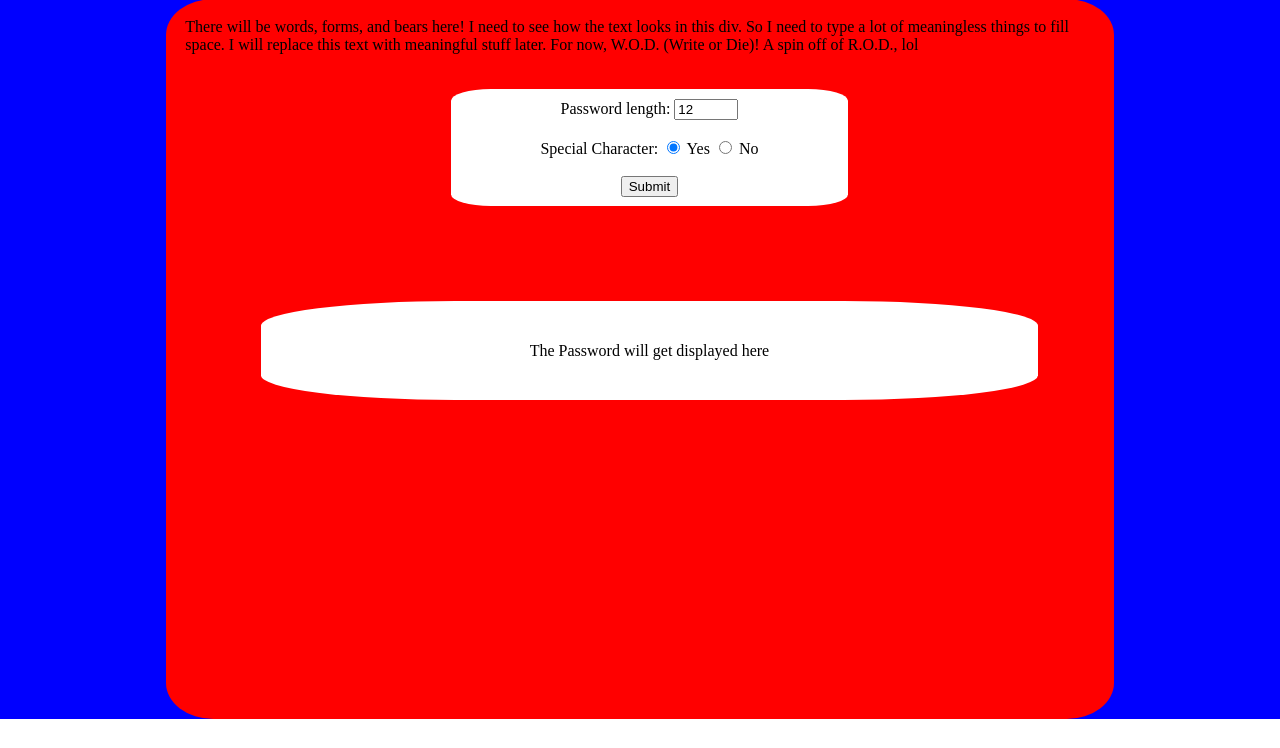
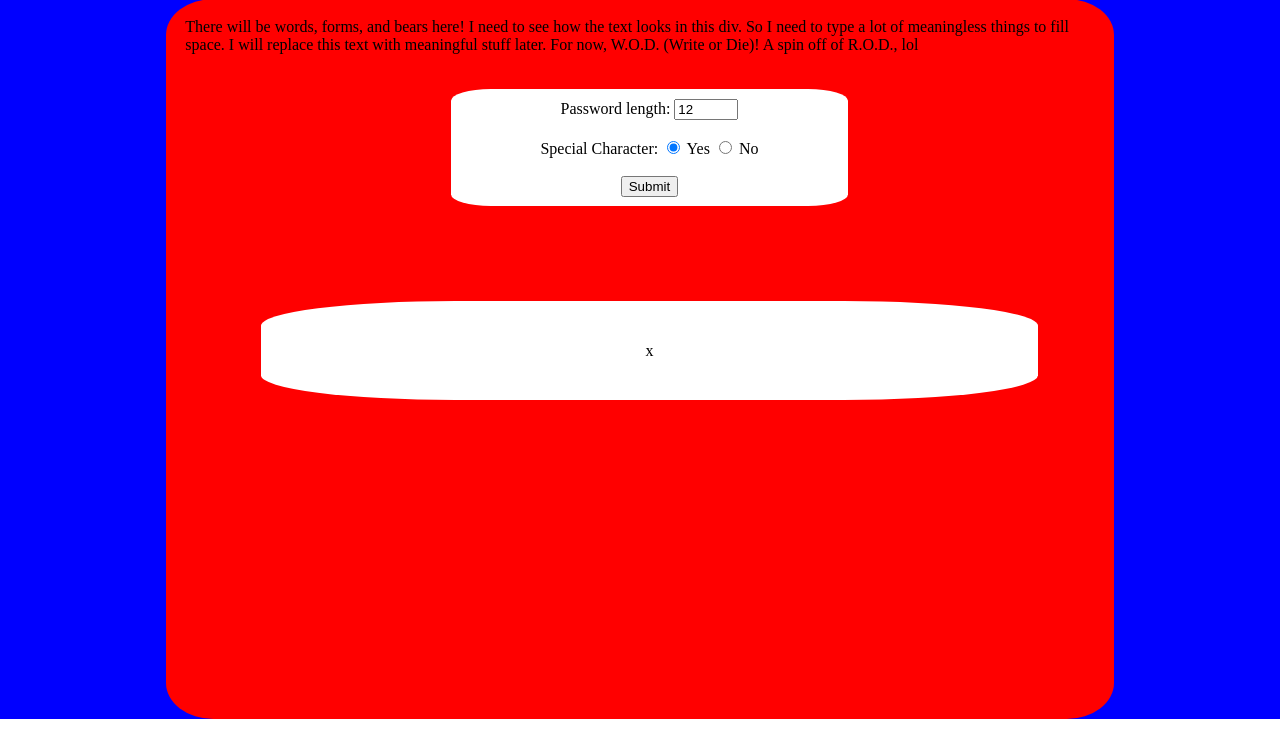
Before and after one commit to crazcalm/Password_generator, a Flask app: template templates/post.html in a window 1280 px wide. Shown: the part 66-814 px from the top of the page. Run offline with Flask 2, Linux system fonts and the light colour scheme; the template is opened without the code that fills it: most values are stand-ins (such as "Sample title", 1, 10 or a date in 2020).

Commit message:
Website has basic functionality

```diff
--- a/app.py
+++ b/app.py
@@ -20,9 +20,8 @@ class Page1(flask.views.MethodView):
 
 		password = web_script.main(int(pass_len), special_char)
 
-		flask.flash(test)
-		return password
-		#return flask.render_template("post.html")
+		#return password
+		return flask.render_template("post.html", password = password)
 
 
 app.add_url_rule("/Password_Generator", view_func=Page1.as_view("base"),
--- a/templates/post.html
+++ b/templates/post.html
@@ -2,6 +2,6 @@
 
 {% block post %}
 
-	<p> The Password will get displayed here</p>
+	<p> {{password}}</p>
 
 {% endblock post %}
```
